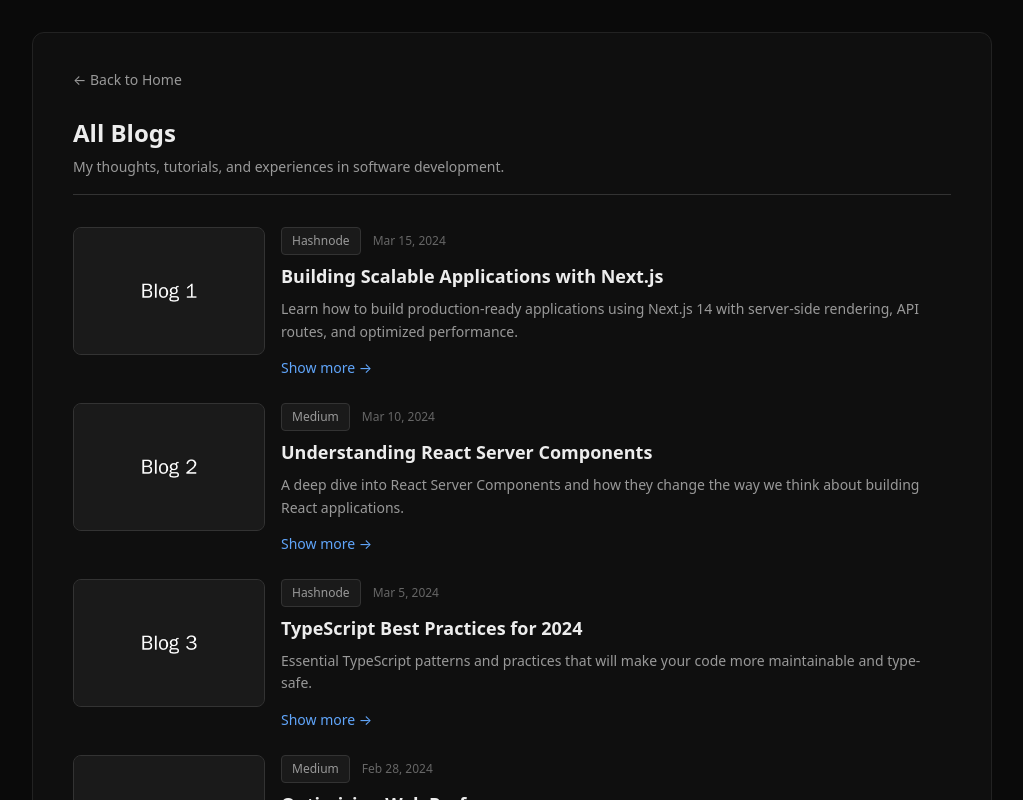
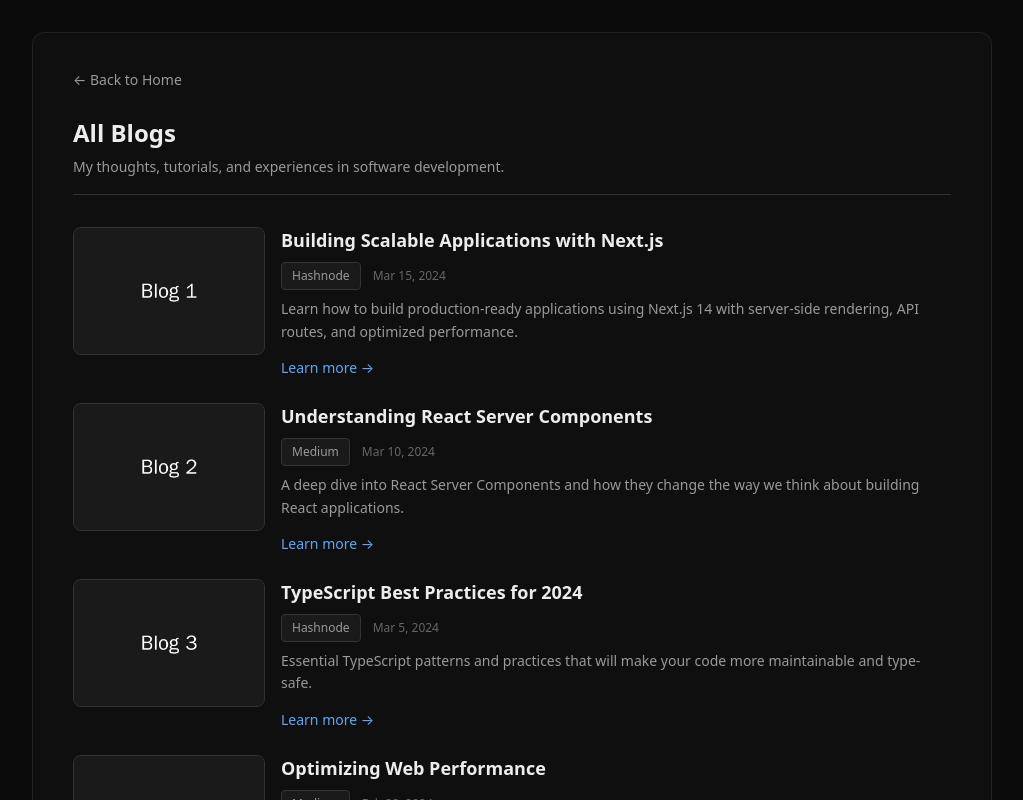
Before and after one commit to faizan-devs/personal-portfolio, a Next.js app: page /blogs in a window 1280 px wide. Shown: the top 800 px of the page, without its empty margins (128-1151 px from the left). Built offline with nearby package versions, Linux system fonts and the light colour scheme.

Commit message:
Refactor: reorganize BlogCard component structure for improved readability and layout

```diff
--- a/app/components/BlogCard.tsx
+++ b/app/components/BlogCard.tsx
@@ -32,11 +32,13 @@ export default function BlogCard({ blog, variant = 'detail' }: BlogCardProps) {
 
 			{/* Blog Info */}
 			<div className="card-content">
-				<div className="card-meta">
-					<span className="badge">{blog.platform}</span>
-					<span className="date">{formatDate(blog.date)}</span>
+				<div className="card-heading">
+					<h3 className="card-title">{blog.title}</h3>
+					<div className="card-meta">
+						<span className="badge">{blog.platform}</span>
+						<span className="date">{formatDate(blog.date)}</span>
+					</div>
 				</div>
-				<h3 className="card-title">{blog.title}</h3>
 				<p className="card-description">{blog.description}</p>
 				{variant === 'detail' && (
 					<Link
@@ -45,7 +47,7 @@ export default function BlogCard({ blog, variant = 'detail' }: BlogCardProps) {
 						rel="noopener noreferrer"
 						className="learn-more"
 					>
-						Show more →
+						Learn more →
 					</Link>
 				)}
 			</div>
```
